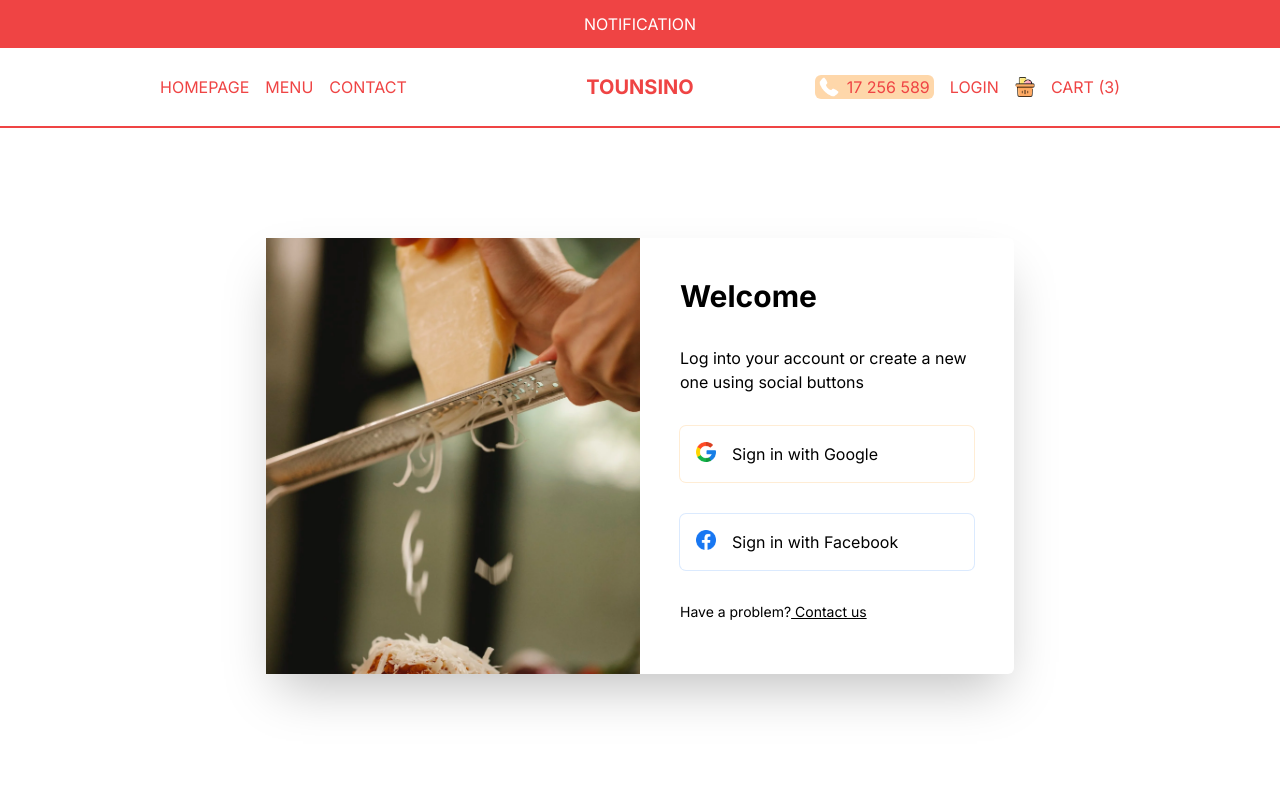
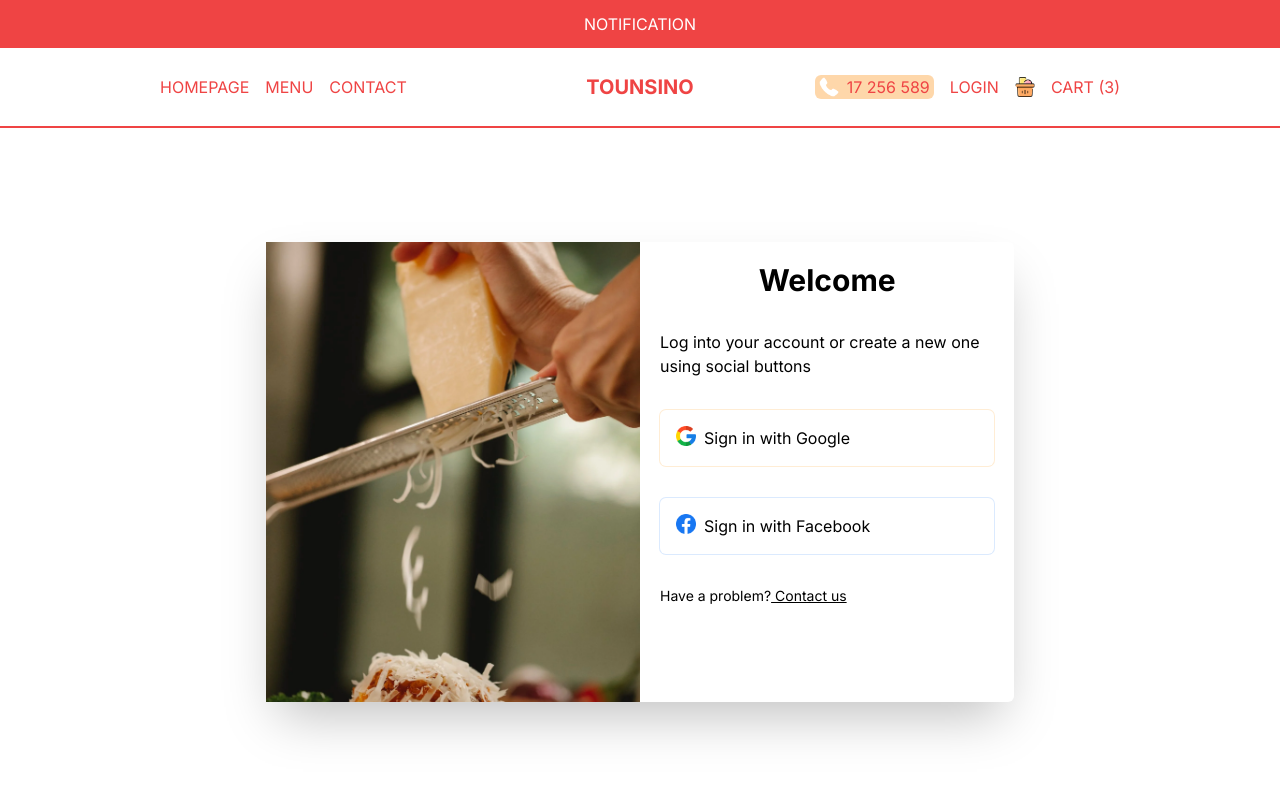
Before and after one commit to amiraadev/food-ordering-app, a Next.js app: page /login in a window 1280 px wide. Shown: the top 800 px of the page. Built offline with nearby package versions, Linux system fonts and the light colour scheme.

Commit message:
md : login commit

```diff
--- a/src/app/login/page.tsx
+++ b/src/app/login/page.tsx
@@ -4,7 +4,7 @@ import React from "react";
 
 const LoginPage = () => {
   return (
-    <div className="p-4 h-[calc(100vh-6rem)] md:h-[calc(100vh-9rem)] flex items-center justify-center">
+    <div className="p-4 h-[calc(100vh-6rem)] md:h-[calc(100vh-7rem)] flex items-center justify-center">
       {/* BOX */}
       <div className=" h-full shadow-2xl rounded-md flex flex-col md:flex-row md:h-[70%] md:w-full lg:w-[60%] 2xl:w-1/2">
         {/* IMAGE CONTAINER */}
@@ -12,10 +12,10 @@ const LoginPage = () => {
           <Image src="/loginBg.png" alt="" fill className="object-cover"/>
         </div>
         {/* FORM CONTAINER */}
-        <div className="p-10 flex flex-col gap-8 md:w-1/2">
-          <h1 className="font-bold text-xl xl:text-3xl">Welcome</h1>
+        <div className="p-10 flex flex-col gap-8 md:w-1/2 md:p-5">
+          <h1 className="font-bold text-xl xl:text-3xl text-center">Welcome</h1>
           <p>Log into your account or create a new one using social buttons</p>
-          <button className="flex gap-4 p-4 ring-1 ring-orange-100 rounded-md">
+          <button className="flex gap-2 p-4 ring-1 ring-orange-100 rounded-md">
             <Image
               src="/google.png"
               alt=""
@@ -25,7 +25,7 @@ const LoginPage = () => {
             />
             <span>Sign in with Google</span>
           </button>
-          <button className="flex gap-4 p-4 ring-1 ring-blue-100 rounded-md">
+          <button className="flex gap-2 p-4 ring-1 ring-blue-100 rounded-md">
             <Image
               src="/facebook.png"
               alt=""
```
